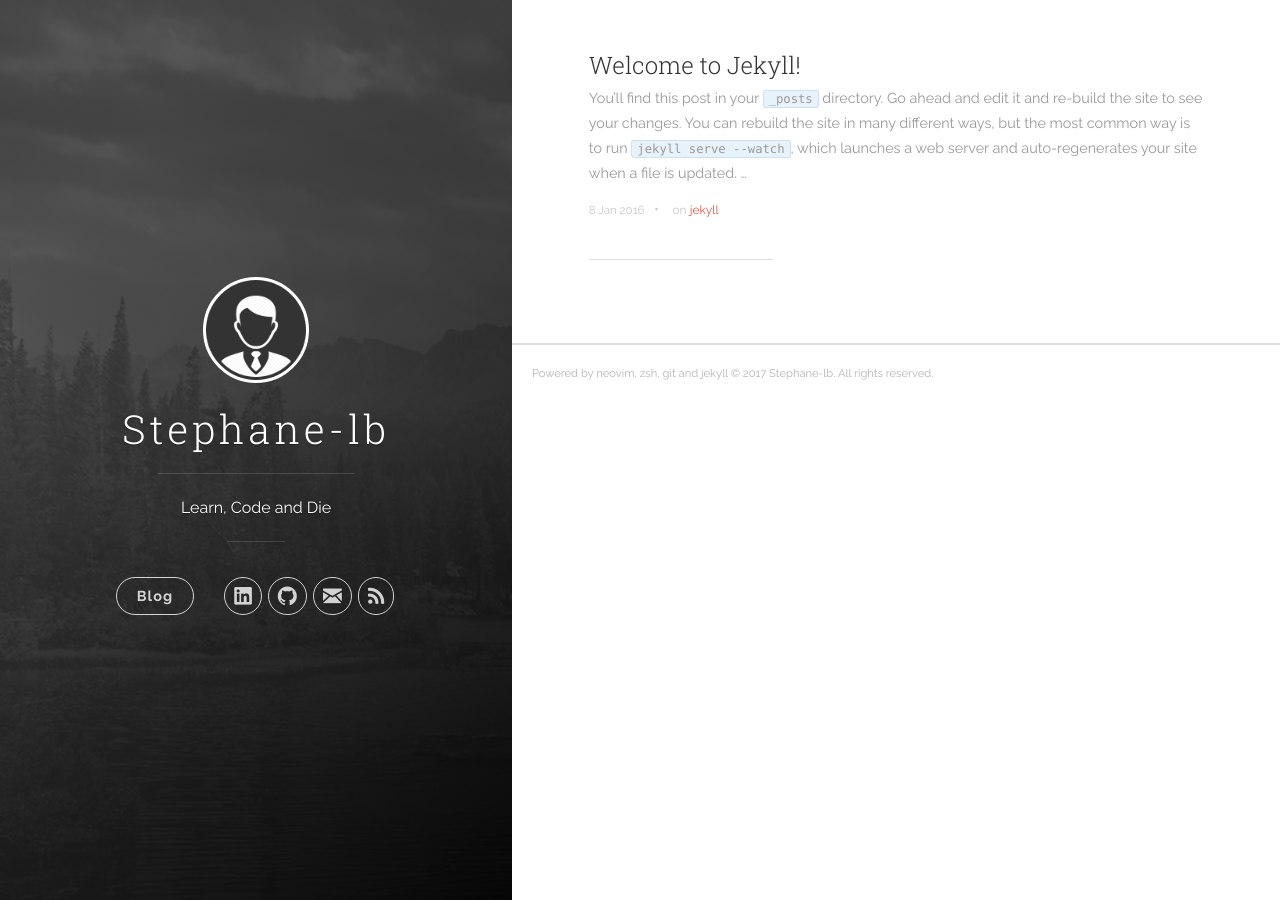
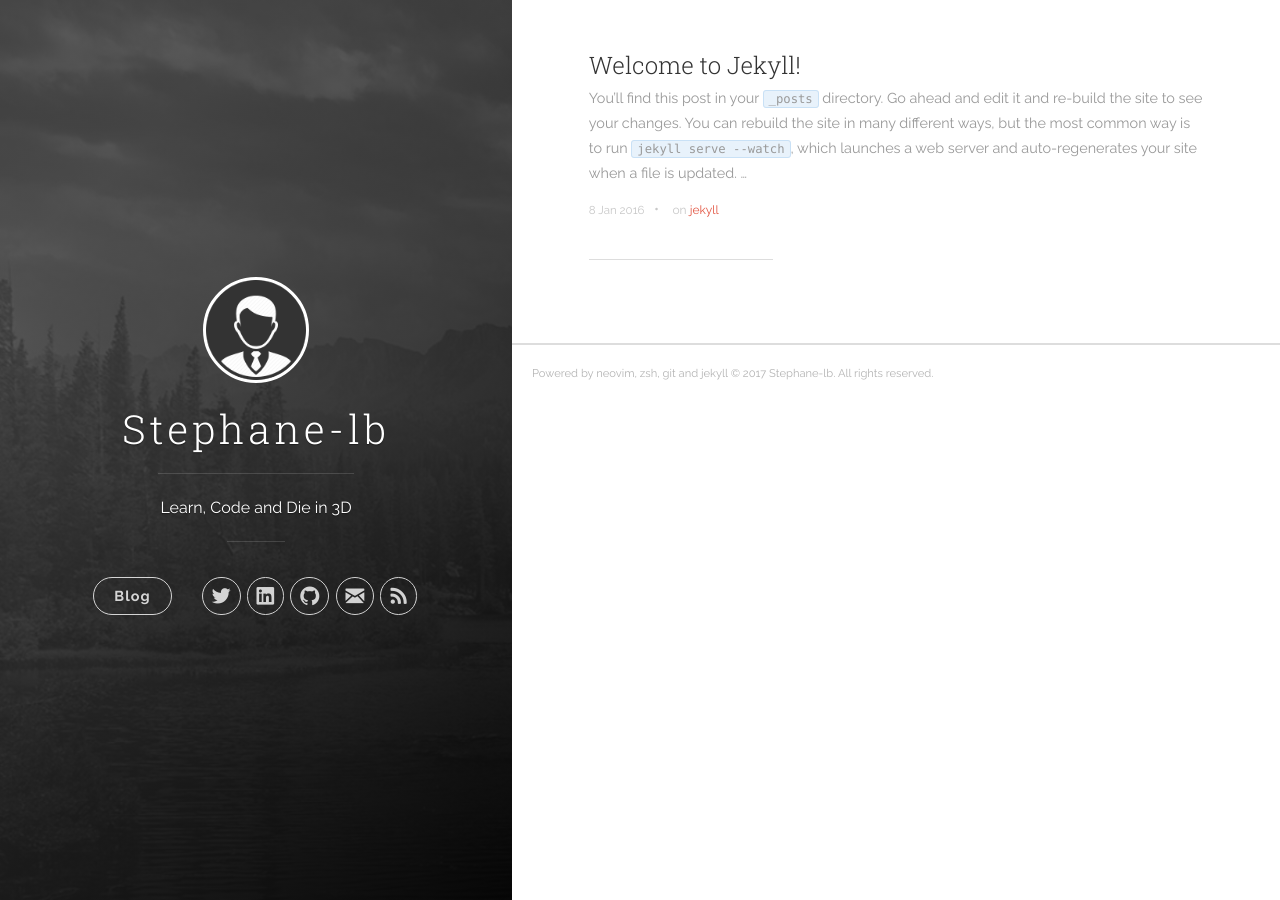
Before and after one commit to stephane-lb/stephane-lb.github.io, a Jekyll site: the page built from index.html, in a window 1280 px wide. Built offline with Jekyll 4.4.1, drawn with Linux system fonts in a browser that asks for light colours; nearby versions of some CDN libraries; the list of posts is cut into pages by our own code.

Commit message:
UPD config

```diff
--- a/_config.yml
+++ b/_config.yml
@@ -1,30 +1,36 @@
 # Site settings
 title: Stephane-lb
-description: 'Learn, Code and Die'
+description: 'Learn, Code and Die in 3D'
 url: 'http://stephane-lb.github.io/'
 baseurl: '/'
+
+gems:
+  - jekyll-seo-tag
+  - jekyll-paginate
+  - jekyll-gist
+
 # google_analytics: 'UA-XXXXXX-X'
 # disqus_shortname: 'your-disqus-name'
 
 author:
   name: 'Stephane-lb'
   email: leboeuf.stephane@gmail.com
-  twitter_username:
+  twitter_username: _stephane_lb_
   facebook_username:
   github_username:  stephane-lb
   linkedin_username:  stephanelb
 
-defaults:
-  -
-    scope:
-      path: ''
-      type: 'posts'
-    values:
-        layout: 'post'
+#defaults:
+#  -
+#    scope:
+#      path: ''
+#      type: 'posts'
+#    values:
+#        layout: 'post'
 
 # Build settings
 destination: _site
-paginate: 10
+paginate: 5
 permalink: /:year/:title/
 markdown: kramdown
 highlighter: rouge
```
